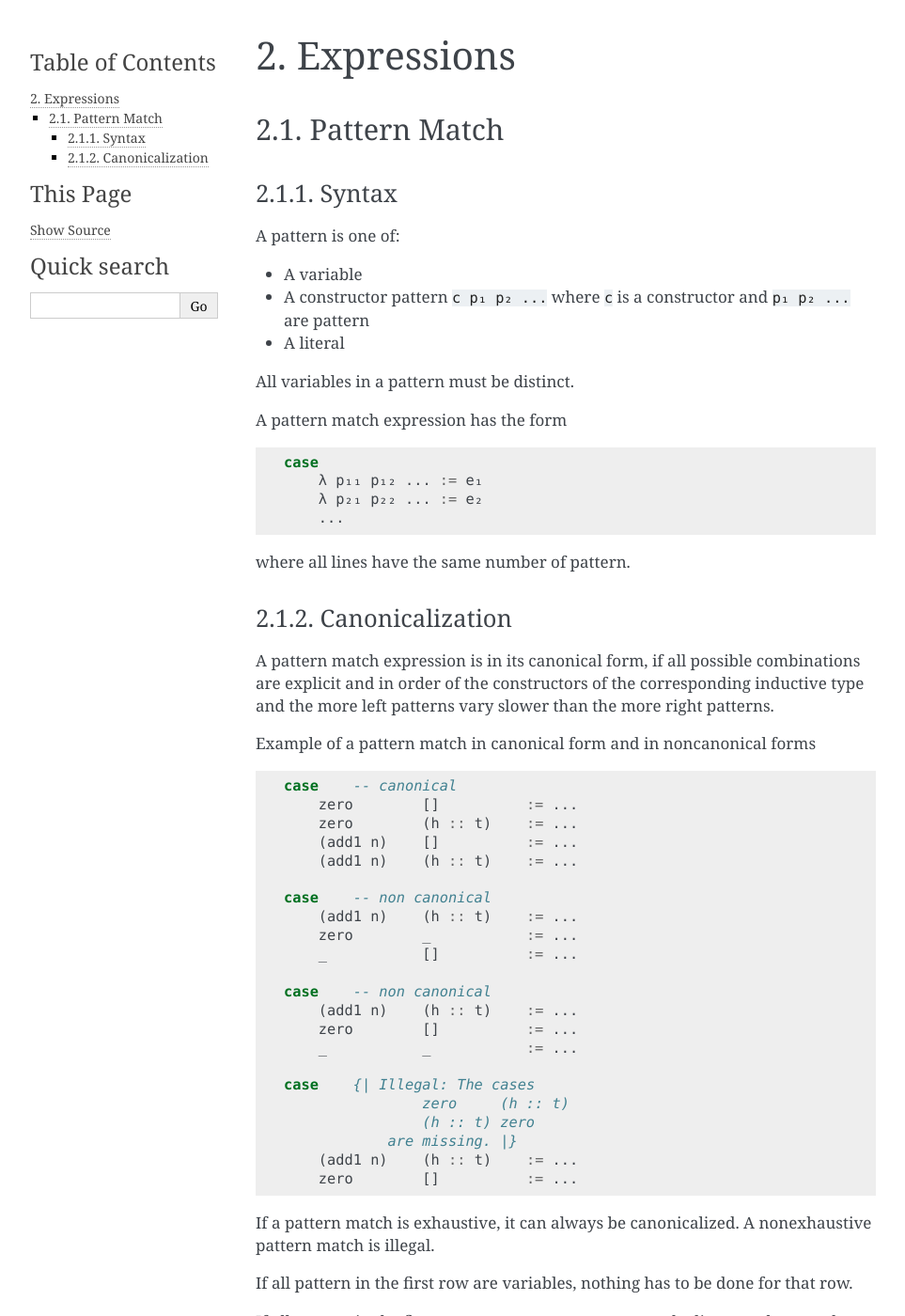
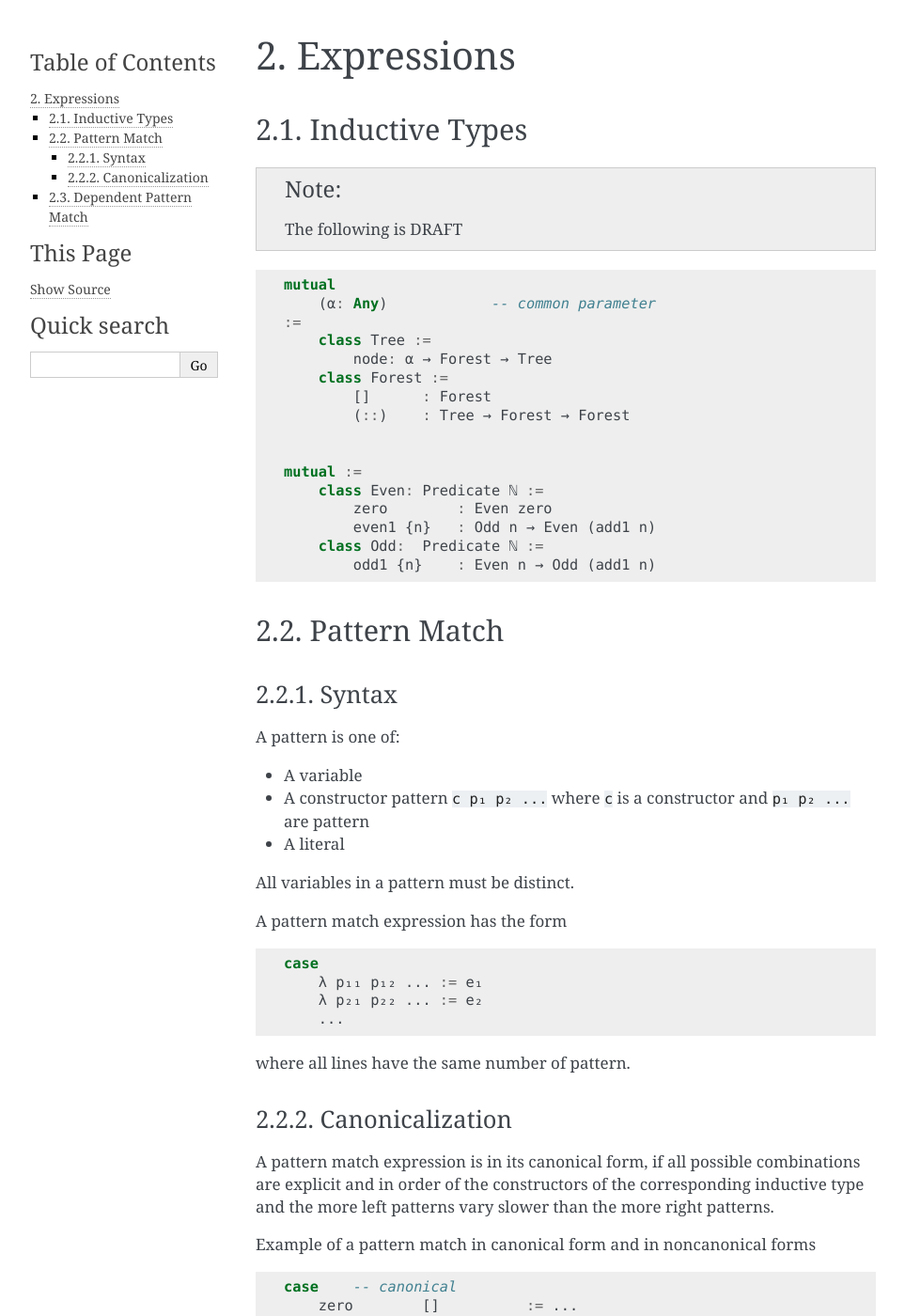
Before and after one commit to hbr/tex_alba_design, a Sphinx documentation site: the page built from sphinx/source/expressions/index.rst, in a window 1280 px wide and 1400 px high. Shown: the whole window at 94% size, without its empty margins (148-1111 px from the left). Built offline with Sphinx 7.4.7, drawn with Linux system fonts in a browser that asks for light colours; some of the changed text lies outside the part shown.

Commit message:
Added some drafts to chapter 'Expressions'
	modified:   sphinx/source/expressions/index.rst

```diff
--- a/sphinx/source/expressions/index.rst
+++ b/sphinx/source/expressions/index.rst
@@ -1,6 +1,36 @@
 ****************************************
 Expressions
 ****************************************
+
+
+
+Inductive Types
+========================================
+
+.. note::
+    The following is DRAFT
+
+
+
+.. code-block::
+
+    mutual
+        (α: Any)            -- common parameter
+    :=
+        class Tree :=
+            node: α → Forest → Tree
+        class Forest :=
+            []      : Forest
+            (::)    : Tree → Forest → Forest
+
+
+    mutual :=
+        class Even: Predicate ℕ :=
+            zero        : Even zero
+            even1 {n}   : Odd n → Even (add1 n)
+        class Odd:  Predicate ℕ :=
+            odd1 {n}    : Even n → Odd (add1 n)
+
 
 
 
@@ -150,3 +180,28 @@
         (add1 n)    (h :: t)    := e₁
     where
         f m ys := e₃
+
+
+
+Dependent Pattern Match
+========================================
+
+
+.. note::
+    The following are DRAFT examples
+
+
+.. code-block::
+
+    section {α β γ: Any} :=
+        map (f: α → β → γ)
+        : ∀ {n}: Vector α n → Vector β n → Vector γ n
+        := case
+            λ []        []          := []
+            λ (x :: xs) (y :: ys)   := f x y :: map xs ys
+
+        class Image (f: α → β): β → Any :=
+            image a: Image (f a)
+
+        invers {f: α → β}: ∀ {b}: Image f b → α := case
+            λ (image a) := a
```
